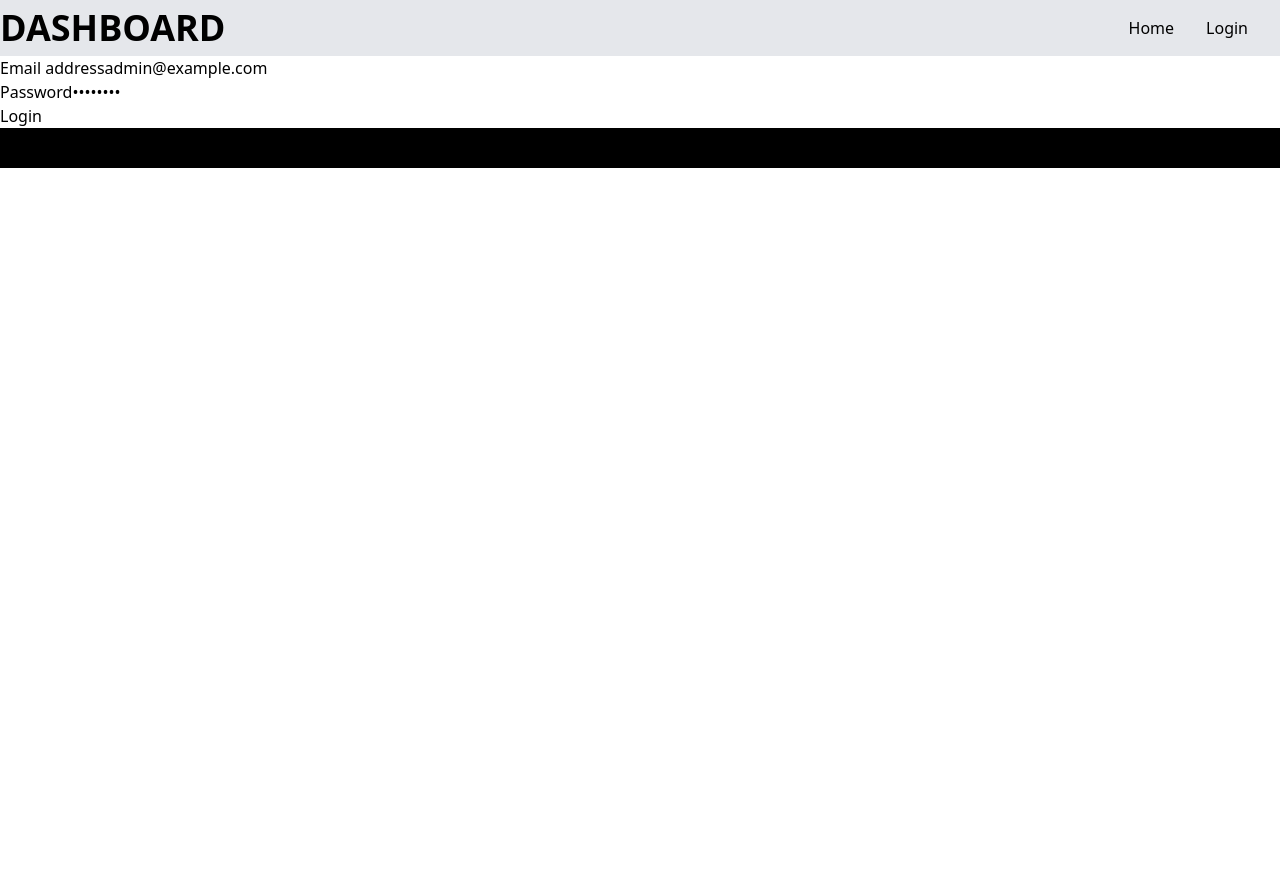
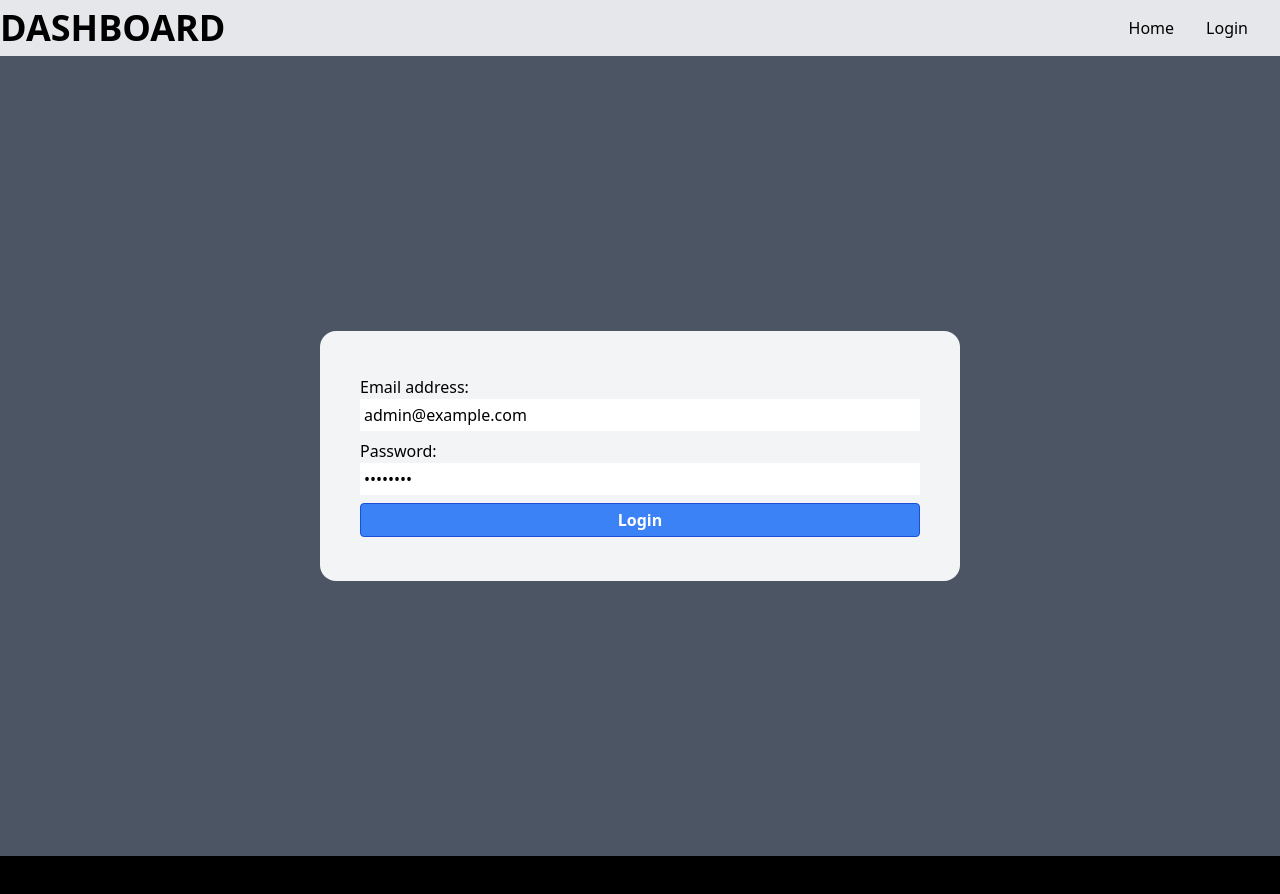
Before and after one commit to Zwill1/admin-routing, a React (Vite) app: page /login in a window 1280 px wide. Before the commit the page ends 800 px from the top, so only its background shows below. Built offline with nearby package versions, Linux system fonts and the light colour scheme.

Commit message:
Changes to layout-Page not found and admin layouts. reusable nav

```diff
--- a/src/components/Nav.jsx
+++ b/src/components/Nav.jsx
@@ -4,8 +4,11 @@ import { Link } from "react-router-dom";
 import MenuIcon from "@mui/icons-material/Menu";
 import CloseIcon from "@mui/icons-material/Close";
 
+import { useAuth } from "../contexts/AuthContext";
+
 const Nav = () => {
   const [nav, setNav] = useState(false);
+  const { logout, isAuthenticated } = useAuth();
   const handleClick = () => setNav(!nav);
 
   const handleClose = () => setNav(!nav);
@@ -31,11 +34,33 @@ const Nav = () => {
                   Home
                 </Link>
               </li>
-              <li className="p-4">
+              {/* <li className="p-4">
                 <Link to="/login" className="nav-link">
                   Login
                 </Link>
-              </li>
+              </li> */}
+
+              {/* Changing nav text link based on if the user has logged in. Login if not login is authenticated. Logout if a user is logged in. logout link uses onclick from auth context for logout */}
+              {!isAuthenticated ? (
+                <li className="p-4">
+                  <Link to="/login" className="nav-link">
+                    Login
+                  </Link>
+                </li>
+              ) : (
+                <li className="p-4">
+                  <Link to="/logout" className="nav-link" onClick={logout}>
+                    Logout
+                  </Link>
+                </li>
+              )}
+
+              {/* <li className="p-4">
+                <Link to="/login" className="nav-link">
+                  {!isAuthenticated ? <span>Login</span> : <span>Logout</span>}
+                </Link>
+              </li> */}
+              {/* <li>{!isAuthenticated ? <span>Login</span> : <span>Logout</span>}</li> */}
             </ul>
           </div>
           <div className="lg:hidden" onClick={handleClick}>
--- a/src/main.jsx
+++ b/src/main.jsx
@@ -2,22 +2,24 @@
 
 import React from "react";
 import ReactDOM from "react-dom/client";
-// import App from "./App.jsx";
+
+// CSS styles
 import "./styles/index.css";
+import "./styles/styles.css";
 
 // Auth
 import { AuthProvider } from "./contexts/AuthContext";
 
-// page imports
+// Page imports
 import Layout from "./pages/Layout";
 import Home from "./pages/Home";
 import Login from "./pages/Login";
 
-// admin page import
+// Admin page import
 import AppLayout from "./pages/admin/AppLayout";
 import ProtectedRoute from "./pages/admin/ProtectedRoute";
 
-// routing
+// Routing
 import { BrowserRouter, Routes, Route } from "react-router-dom";
 import PageNotFound from "./pages/PageNotFound";
 
@@ -42,7 +44,9 @@ ReactDOM.createRoot(document.getElementById("root")).render(
             }
           />
           {/* Other routes that do not exist go to page not found */}
-          <Route path="*" element={<PageNotFound />} />
+          <Route path="*" element={<Layout />}>
+            <Route path="*" element={<PageNotFound />} />
+          </Route>
         </Routes>
       </BrowserRouter>
     </AuthProvider>
--- a/src/pages/Home.jsx
+++ b/src/pages/Home.jsx
@@ -1,12 +1,10 @@
 export default function Home() {
   return (
     <>
-      <section className="w-full flex flex-wrap flex-row">
-        <div className="w-1/2 text-center">
-          <h1 className="text-3xl font-bold">Home page render</h1>
-        </div>
-        <div className="w-1/2 text-center">
-          <h1 className="text-3xl font-bold">Home page render</h1>
+      <section className="w-full flex flex-wrap flex-row min-h-screen bg-gray-600">
+        <div className="w-full xl:w-1/2 text-center pt-4 home-bg"></div>
+        <div className="w-full xl:w-1/2 text-center pt-4">
+          <h1 className="text-3xl font-bold text-white">How to use this app</h1>
         </div>
       </section>
     </>
--- a/src/pages/Login.jsx
+++ b/src/pages/Login.jsx
@@ -24,34 +24,47 @@ export default function Login() {
   );
 
   return (
-    <main>
-      {/* <PageNav /> */}
-
-      <form onSubmit={handleSubmit}>
-        <div>
-          <label htmlFor="email">Email address</label>
+    <>
+      <main className="bg-gray-600 h-screen flex">
+        <div className="mx-auto container items-center justify-center flex">
+          <form
+            onSubmit={handleSubmit}
+            className="bg-gray-100 py-10 px-10 w-10/12 lg:w-1/2 rounded-2xl"
+          >
+            <div className="py-1 flex justify-between flex-wrap">
+              <label htmlFor="email" className="w-full lg:w-1/4">
+                Email address:
+              </label>
               <input
                 type="email"
                 id="email"
                 onChange={(e) => setEmail(e.target.value)}
                 value={email}
+                className="p-1 w-full"
               />
             </div>
 
-        <div>
-          <label htmlFor="password">Password</label>
+            <div className="py-1 flex justify-between flex-wrap">
+              <label htmlFor="password" className="w-full lg:w-1/4">
+                Password:
+              </label>
               <input
                 type="password"
                 id="password"
                 onChange={(e) => setPassword(e.target.value)}
                 value={password}
+                className=" p-1 w-full"
               />
             </div>
 
-        <div>
-          <button type="primary">Login</button>
+            <div className="py-1">
+              <button className="w-full bg-blue-500 hover:bg-blue-700 text-white font-bold py-1 px-4 border border-blue-700 rounded">
+                Login
+              </button>
             </div>
           </form>
+        </div>
       </main>
+    </>
   );
 }
--- a/src/pages/PageNotFound.jsx
+++ b/src/pages/PageNotFound.jsx
@@ -1,3 +1,24 @@
+import { Link } from "react-router-dom";
+
 export default function PageNotFound() {
-  return <div>PageNotFound</div>;
+  return (
+    <>
+      <section className="bg-gray-600 h-screen flex">
+        <div className="mx-auto container items-center justify-center flex">
+          <div className="bg-gray-100 py-10 px-10 w-10/12 lg:w-1/2 rounded-2xl text-center">
+            <h1 className="font-bold text-2xl sm:text-3xl md:text-4xl uppercase text-black">
+              Page Not Found!
+            </h1>
+            <p className="mt-6">
+              The page you are looking for is not available. Use this{" "}
+              <Link to="/" className="font-bold text-black">
+                link
+              </Link>{" "}
+              to go back to the home page.
+            </p>
+          </div>
+        </div>
+      </section>
+    </>
+  );
 }
--- a/src/pages/admin/AppLayout.jsx
+++ b/src/pages/admin/AppLayout.jsx
@@ -1,3 +1,9 @@
+import Nav from "../../components/Nav";
+
 export default function AppLayout() {
-  return <div>AppLayout</div>;
+  return (
+    <>
+      <Nav />
+    </>
+  );
 }
--- /dev/null
+++ b/src/styles/styles.css
@@ -0,0 +1,6 @@
+.home-bg {
+  background-image: url("../assets/images/car-on-the-road-homebackground.jpg");
+  background-repeat: no-repeat;
+  background-size: cover;
+  background-position: right center;
+}
```
Also changed, not shown: src/assets/images/car-background.jpg (added), src/assets/images/car-on-the-road-homebackground.jpg (added). Lines whose indentation alone changed are shown as unchanged.
